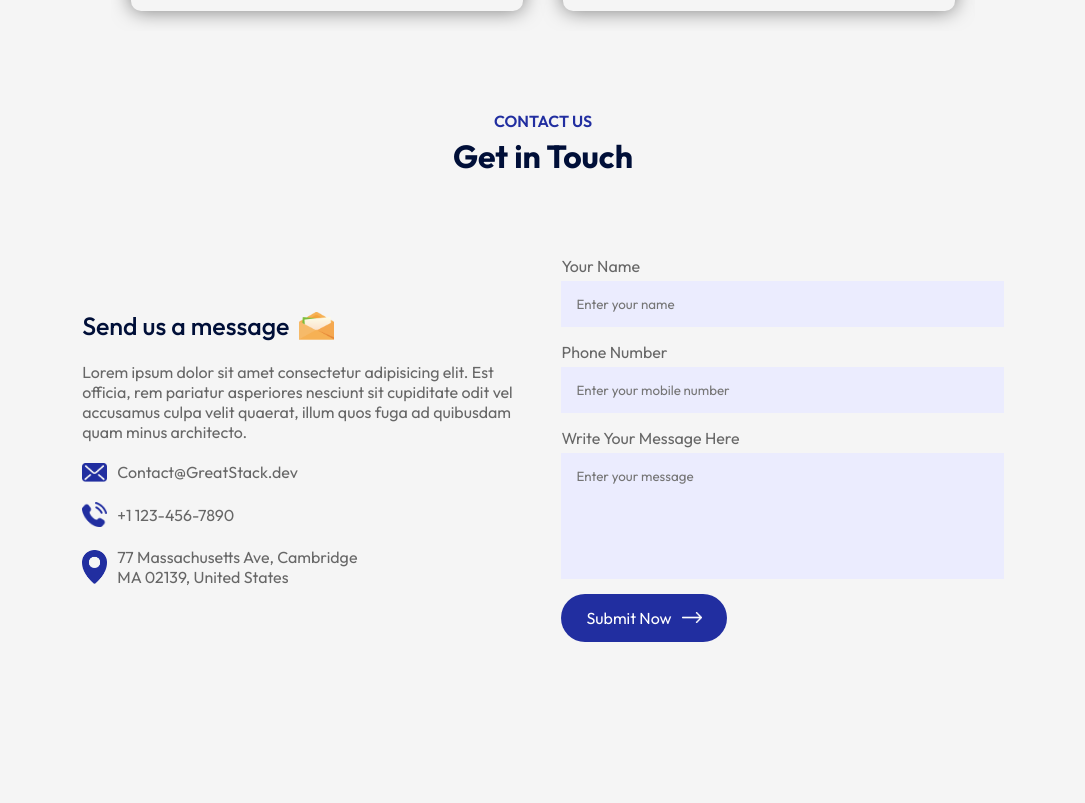
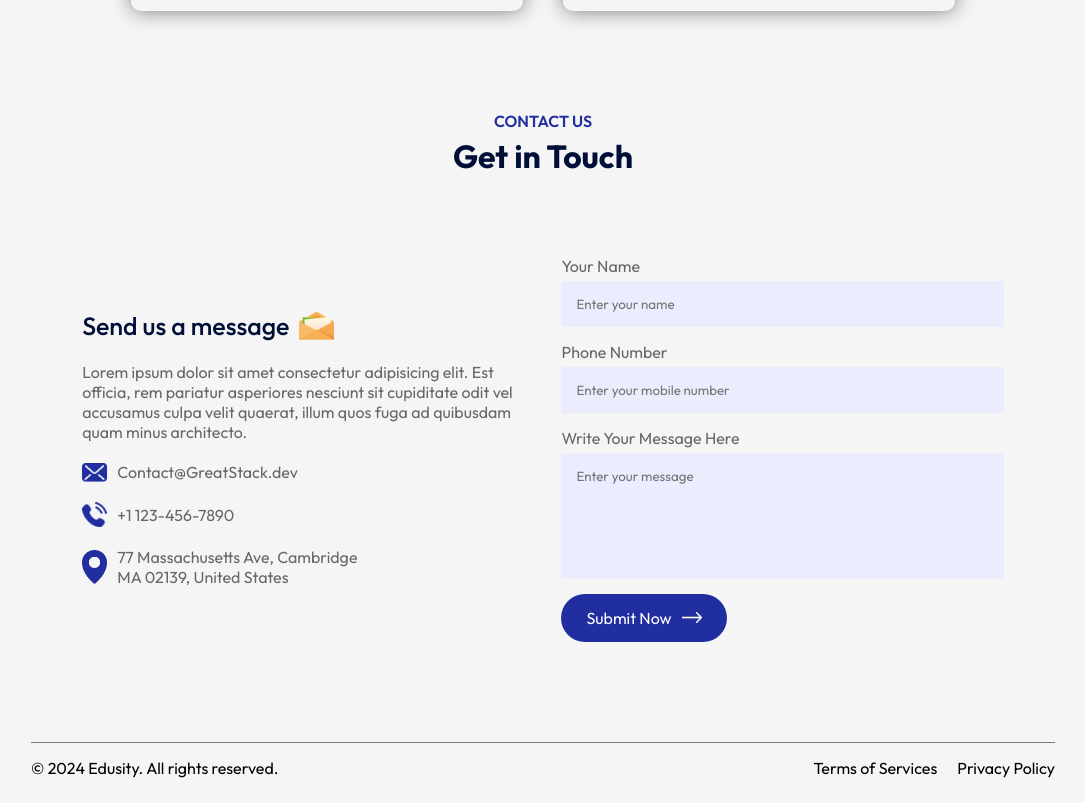
Before and after one commit to Swordigo15/React-University-Web-Project, a React (Vite) app: page / in a window 1280 px wide. Shown: the part 2939-3742 px from the top of the page, without its empty margins (97-1182 px from the left). Before the commit the page ends 3681 px from the top, so only its background shows below. Built offline with nearby package versions, Linux system fonts and the light colour scheme.

Commit message:
Add Footer

```diff
--- a/src/App.jsx
+++ b/src/App.jsx
@@ -7,6 +7,7 @@
 import Campus from './Components/Campus/Campus'
 import Testimonials from './Components/Testimonials/Testimonials'
 import Contact from './Components/Contact/Contact'
+import Footer from './Components/Footer/Footer'
 
 const App = () => {
   return(
@@ -23,6 +24,7 @@
         <Testimonials/>
         <Title subTitle='Contact Us' title='Get in Touch'/>
         <Contact/>
+        <Footer/>
       </div>
     </div>
   )
--- /dev/null
+++ b/src/Components/Footer/Footer.css
@@ -0,0 +1,14 @@
+.footer{
+    margin: 10px auto;
+    display: flex;
+    align-items: center;
+    justify-content: space-between;
+    border-top: 1px solid #797979;
+    padding: 15px 0;
+}
+
+.footer ul li{
+    list-style: none;
+    display: inline-block;
+    margin-left: 20px;
+}
--- /dev/null
+++ b/src/Components/Footer/Footer.jsx
@@ -0,0 +1,16 @@
+import React from 'react'
+import './Footer.css'
+
+const Footer = () => {
+  return (
+    <div className='footer'>
+      <p>© 2024 Edusity. All rights reserved.</p>
+      <ul>
+        <li>Terms of Services</li>
+        <li>Privacy Policy</li>
+      </ul>
+    </div>
+  )
+}
+
+export default Footer
```
